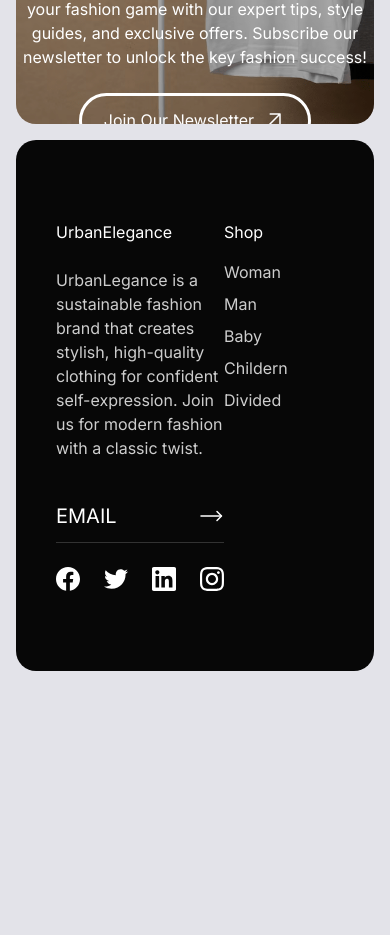
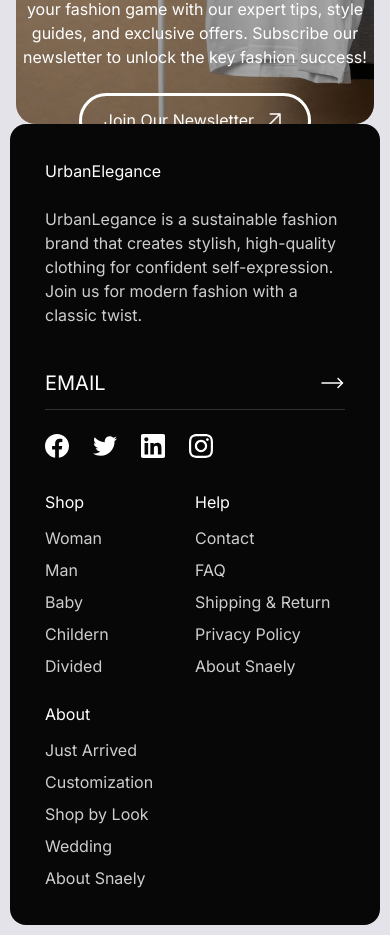
Before and after one commit to iniadnan/nextjs-ecommerce-fashion, a Next.js app: page / in a window 390 px wide. Shown: the part 6100-7035 px from the top of the page. Before the commit the page ends 6787 px from the top, so only its background shows below. Built offline with nearby package versions, Linux system fonts and the light colour scheme.

Commit message:
fix: footer.tsx responsive

```diff
--- a/src/components/front/footer.tsx
+++ b/src/components/front/footer.tsx
@@ -2,9 +2,9 @@ import Link from "next/link";
 
 export default function FrontFooter() {
     return (
-        <footer className="w-full py-4 px-4">
-            <div className="container flex items-start justify-between bg-[#070707] py-[80px] px-[40px] rounded-[20px]">
-                <div className="w-[433px] text-base text-white">
+        <footer className="w-full md:pt-4 pb-2.5 md:pb-4 px-2.5 md:px-4">
+            <div className="flex flex-wrap md:flex-nowrap items-start justify-between bg-[#070707] p-[35px] sm:p-[45px] md:p-[58px] lg:p-[70px] xl:p-[80px] rounded-[16px] md:rounded-[20px]">
+                <div className="w-full md:w-[380px] lg:w-[433px] text-base text-white mb-8 md:mb-0">
                     <h2 className="mb-6">UrbanElegance</h2>
                     <p className="mb-[42px] opacity-80">UrbanLegance is a sustainable fashion brand that creates stylish, high-quality clothing for confident self-expression. Join us for modern fashion with a classic twist.</p>
                     <a href="mailto:someone@example.com" className="flex items-center justify-between pb-3 border-b border-[#323232] mb-6">
@@ -74,9 +74,9 @@ export default function FrontFooter() {
                         </a>
                     </div>
                 </div>
-                <div className="flex items-start gap-x-[120px]">
-                    <div className="text-base">
-                        <h3 className="text-white mb-4">Shop</h3>
+                <div className="w-full md:w-auto flex flex-wrap items-start gap-y-6 md:gap-x-[80px] lg:gap-x-[100px] xl:gap-x-[120px]">
+                    <div className="w-1/2 md:w-auto text-base">
+                        <h3 className="text-white mb-3 md:mb-4">Shop</h3>
                         <div className="flex flex-col gap-y-2 text-white opacity-80">
                             <Link href="/">Woman</Link>
                             <Link href="/">Man</Link>
@@ -85,8 +85,8 @@ export default function FrontFooter() {
                             <Link href="/">Divided</Link>
                         </div>
                     </div>
-                    <div className="text-base">
-                        <h3 className="text-white mb-4">Help</h3>
+                    <div className="w-1/2 md:w-auto text-base">
+                        <h3 className="text-white mb-3 md:mb-4">Help</h3>
                         <div className="flex flex-col gap-y-2 text-white opacity-80">
                             <Link href="/">Contact</Link>
                             <Link href="/">FAQ</Link>
@@ -95,8 +95,8 @@ export default function FrontFooter() {
                             <Link href="/">About Snaely</Link>
                         </div>
                     </div>
-                    <div className="text-base">
-                        <h3 className="text-white mb-4">About</h3>
+                    <div className="w-1/2 md:w-auto text-base">
+                        <h3 className="text-white mb-3 md:mb-4">About</h3>
                         <div className="flex flex-col gap-y-2 text-white opacity-80">
                             <Link href="/">Just Arrived</Link>
                             <Link href="/">Customization</Link>
```
